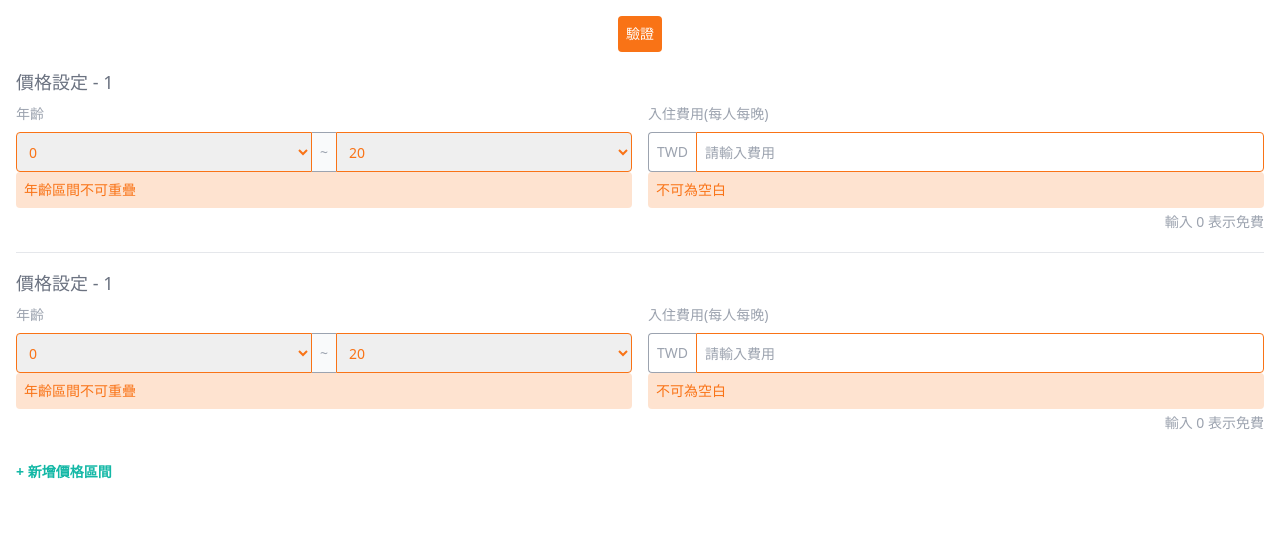
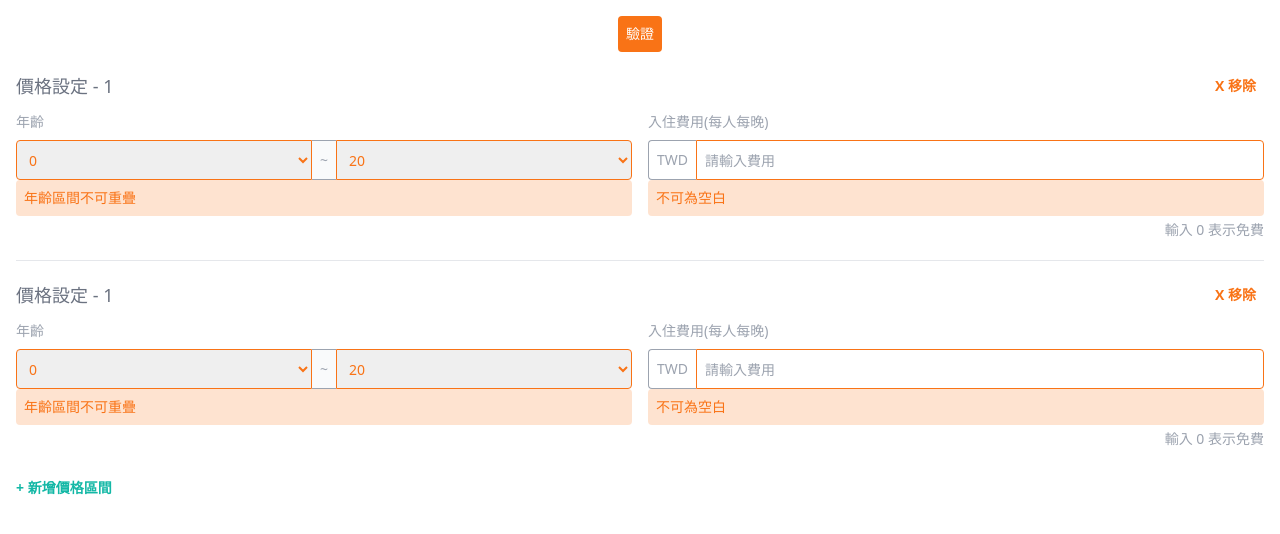
Before and after one commit to stranger583/form-validation, a React (Create React App) app: page / in a window 1280 px wide. Shown: the top 534 px of the page. Built offline with nearby package versions, Linux system fonts and the light colour scheme.

Commit message:
chore: add remove button in AgeGroupPrice

```diff
--- a/src/App.tsx
+++ b/src/App.tsx
@@ -13,6 +13,12 @@ function App() {
   const [data,setData] = useState<AgeGroupPriceType[]>([initData]);
   const [error,setError] = useState();
 
+  function updatedList(){}
+
+  function addList(){}
+
+  function removeList(){}
+
   return (
     <form className='w-vw h-dvh p-4 flex flex-col items-center max-w-screen-xl mx-auto'>
       <Button type='submit' variant='validation'>驗證</Button>
--- a/src/components/age-group-price.tsx
+++ b/src/components/age-group-price.tsx
@@ -1,10 +1,14 @@
 import AgeGroupSelect from "./age-group-select"
 import PriceInput from "./price-input"
+import { Button } from "./ui/button"
 
 export default function AgeGroupPrice() {
     return (
     <div className='border-b border-400 last:border-transparent w-full py-4'>
-          <div className='text-lg text-gray-500'>價格設定 - 1</div>
+        <div className='flex justify-between items-center text-lg text-gray-500'>
+                <h3>價格設定 - 1</h3>
+                <Button variant="remove">X 移除</Button>
+        </div>
         <div className='flex gap-4 w-full'>
                 <AgeGroupSelect/>
                 <PriceInput/>
```
Lines whose indentation alone changed are shown as unchanged.
